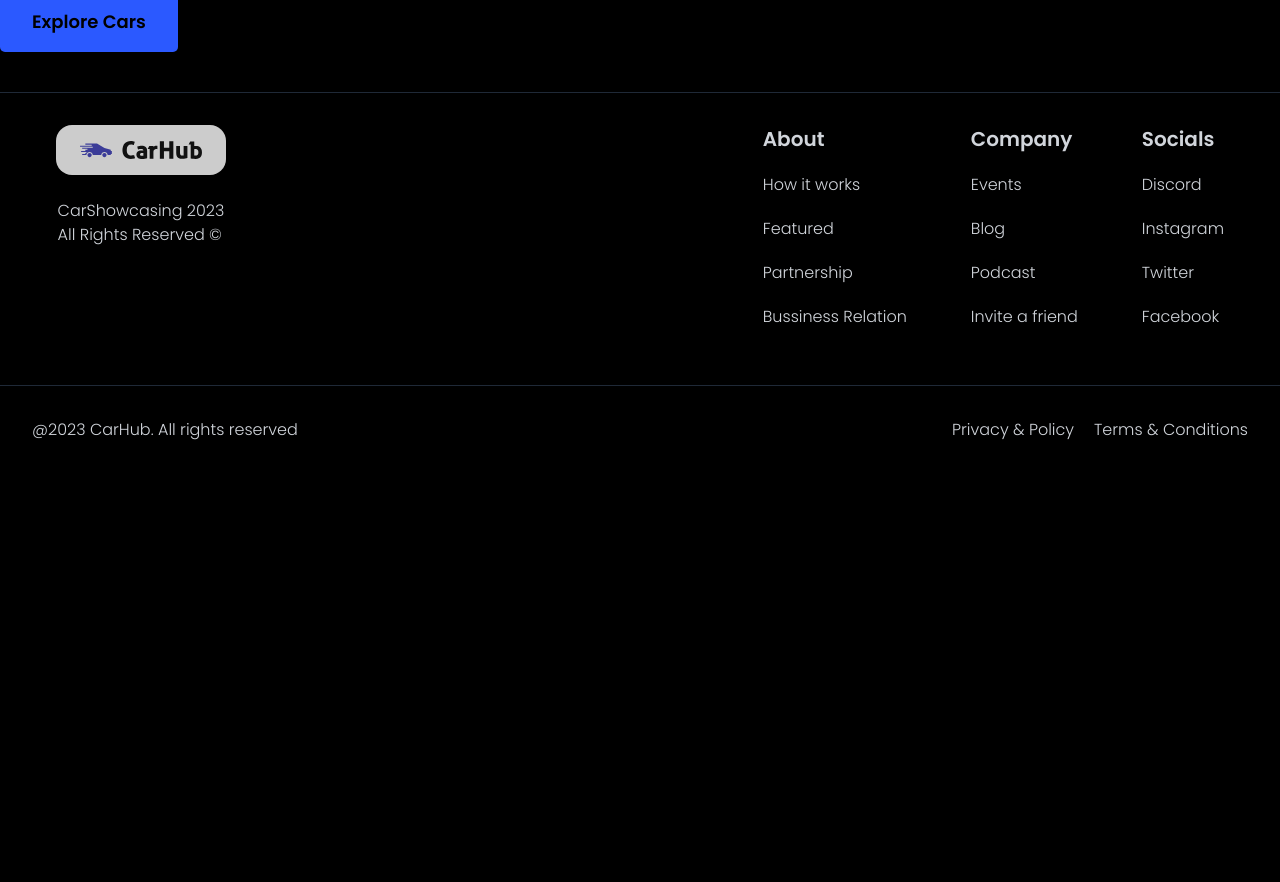
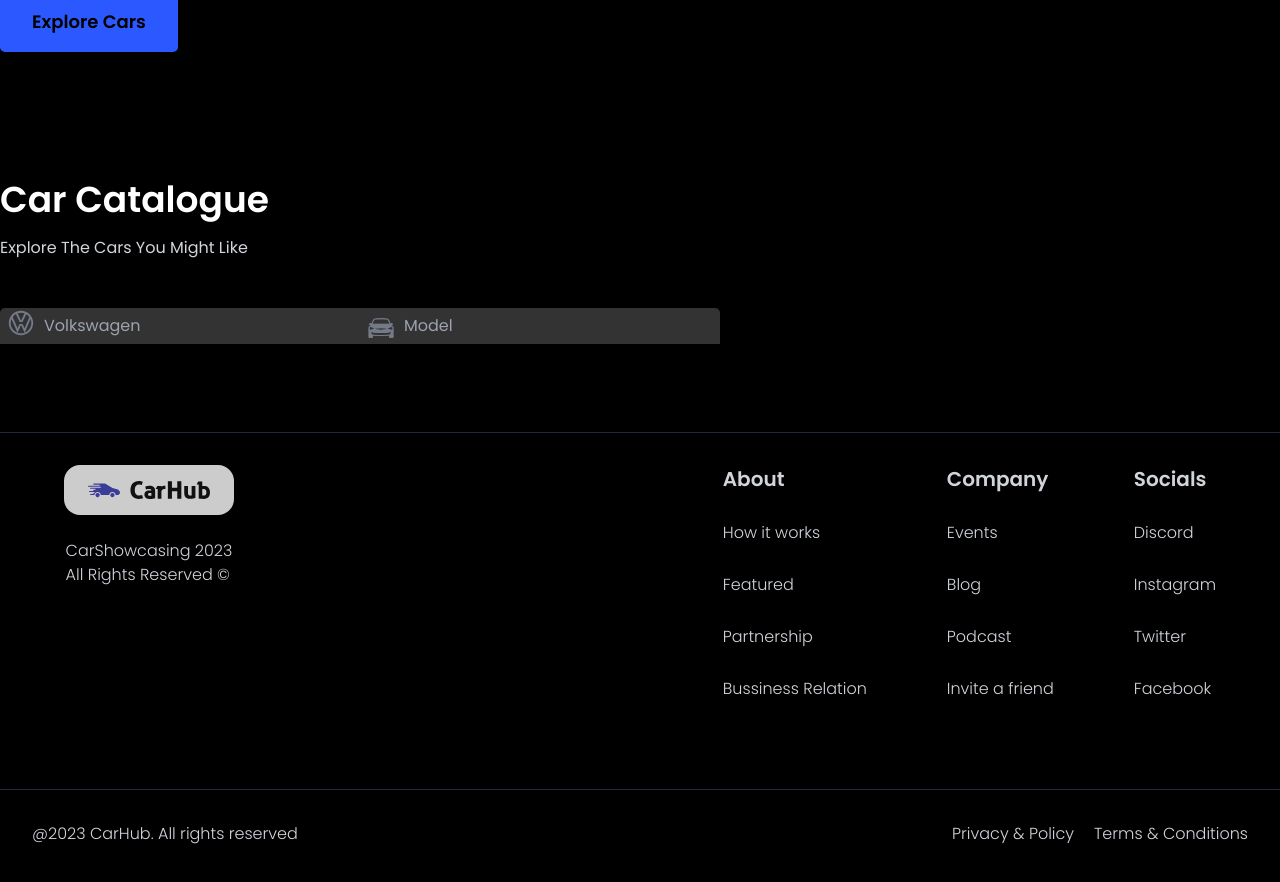
Before and after one commit to mmounib/Car-Showcasing-App, a Next.js app: page / in a window 1280 px wide. Shown: the part 1200-2082 px from the top of the page. Before the commit the page ends 1682 px from the top, so only its background shows below. Built offline with nearby package versions, Linux system fonts and the light colour scheme; a web font is replaced by a local one.

Commit message:
Adding Stuff

```diff
--- a/app/page.tsx
+++ b/app/page.tsx
@@ -1,9 +1,22 @@
-import {HeaderSection} from "@/components/Data";
+import {Filters, HeaderSection, SearchBar} from "@/components/Data";
 
 export default function Home() {
     return (
         <div className="overflow-hidden">
             <HeaderSection/>
+            <div className="mt-32 flex flex-col max-w-[1440px] mx-auto w-full" id="discover">
+                <div className="flex flex-col gap-4 text-white">
+                    <h1 className="text-4xl font-extrabold">Car Catalogue</h1>
+                    <p className="text-gray-300">Explore The Cars You Might Like</p>
+                </div>
+                <div className="my-12 w-full flex justify-between items-center gap-5 flex-wrap">
+                    <SearchBar />
+                    <div className="flex flex-wrap gap-4 justify-start">
+                        <Filters text="fuel"/>
+                        <Filters text="year"/>
+                    </div>
+                </div>
+            </div>
         </div>
     )
 }
--- a/components/Data.ts
+++ b/components/Data.ts
@@ -1,11 +1,17 @@
 import ButtonChanger from "./ButtonChanger";
+import Filters from "./Filters";
 import Footer from "./Footer";
 import HeaderSection from "./HeaderSection";
+import Manufacturer from "./Manufacturer";
 import Navbar from "./Navbar";
+import SearchBar from "./SearchBar";
 
 export {
     HeaderSection,
     ButtonChanger,
     Navbar,
     Footer,
+    SearchBar,
+    Filters,
+    Manufacturer
 }
--- /dev/null
+++ b/components/Filters.tsx
@@ -0,0 +1,10 @@
+
+const Filters = (text:{text: string}) => {
+    return (
+        <div>
+
+        </div>
+    );
+};
+
+export default Filters;
--- a/components/Footer.tsx
+++ b/components/Footer.tsx
@@ -5,7 +5,7 @@ import Link from "next/link";
 const Footer = () => {
     return (
         <footer className="flex flex-col gap-14 items-center max-sm:px-7 my-10 border-t-[1px] border-gray-800">
-            <div className="flex justify-between w-full mt-8 px-14 max-sm:mt-4">
+            <div className="flex justify-between w-full my-8 px-16 max-sm:mt-4">
                 <div className="flex flex-col gap-6 items-center">
                     <Image src="/logo.svg" alt="Logo" width={170} height={170}
                            className="bg-white bg-opacity-80 py-4 px-6 rounded-2xl backdrop-blur-sm"/>
@@ -14,9 +14,9 @@ const Footer = () => {
                         <p>All Rights Reserved ©</p>
                     </div>
                 </div>
-                <div className="flex gap-16 text-gray-300">
+                <div className="flex gap-20 text-gray-300">
                     {footerLinks.map((link) => (
-                        <div key={link.title} className="flex flex-col gap-5">
+                        <div key={link.title} className="flex flex-col gap-7">
                             <h1 className="font-bold text-xl">{link.title}</h1>
                             {link.links.map((lks) => (
                                 <Link key={lks.title} href={lks.url}
@@ -26,7 +26,7 @@ const Footer = () => {
                     ))}
                 </div>
             </div>
-            <div className="flex justify-between w-full pt-8 px-8 items-end border-t-[1px] border-gray-800">
+            <div className="flex justify-between flex-wrap w-full pt-8 px-8 items-end border-t-[1px] border-gray-800">
                 <p className="font-extralight text-gray-300">@2023 CarHub. All rights reserved</p>
                 <div className="font-extralight text-gray-300 flex gap-5">
                     <Link href="/">Privacy & Policy</Link>
--- /dev/null
+++ b/components/Manufacturer.tsx
@@ -0,0 +1,55 @@
+'use client'
+
+import {Combobox, Transition} from '@headlessui/react'
+import Image from "next/image";
+import {Fragment, useState} from "react";
+import {manufacturers} from "@/components/constants";
+
+interface manufacturerProps {
+    manufacturer: string,
+    setManufacturer: (manufacturer: string) => void;
+}
+
+const Manufacturer = ({manufacturer, setManufacturer}: manufacturerProps) => {
+    const [options, setOptions] = useState('')
+
+    const filteredOptions = options === "" ? manufacturers : manufacturers.filter((manu) => manu.toLowerCase().startsWith(options.toLowerCase()))
+    return (
+        <div className="flex ">
+            <Combobox>
+                <div className="relative w-full ">
+                    <Combobox.Button className="text-white absolute pl-1.5">
+                        <Image src='/car-logo.svg' alt="Search" width={30} height={30} className=""/>
+                    </Combobox.Button>
+                    <Combobox.Input
+                        className="pl-11 focus:border-0 focus:outline-0 text-white bg-white bg-opacity-20 py-1.5 rounded-tl-[5px]"
+                        placeholder="Volkswagen" displayValue={(manu: string) => manu}
+                        onChange={(e) => setOptions(e.target.value)}/>
+                    <Transition as={Fragment} leave="transition ease-in duration-150" leaveFrom="opacity-100"
+                                leaveTo="opacity-0" afterLeave={() => setOptions('')}>
+                        <Combobox.Options className="bg-gray-100 bg-opacity-10 text-white rounded-[10px]">
+                            {filteredOptions.map((manu) => (
+                                <Combobox.Option key={manu} value={manu} className="py-2 px-4 hover:bg-gray-800">
+                                    {manu}
+                                </Combobox.Option>
+                            ))}
+                        </Combobox.Options>
+                    </Transition>
+                </div>
+            </Combobox>
+
+            <Combobox>
+                <div className="relative w-full flex items-center">
+                    <Combobox.Button className="text-white absolute pl-1.5">
+                        <Image src='/model-icon.png' alt="Search" width={30} height={30} className=""/>
+                    </Combobox.Button>
+                    <Combobox.Input
+                        className="pl-11 focus:border-0 focus:outline-0 text-white bg-white bg-opacity-20 py-1.5 rounded-tr-[5px]"
+                        placeholder="Model"/>
+                </div>
+            </Combobox>
+        </div>
+    );
+};
+
+export default Manufacturer;
--- a/components/Navbar.tsx
+++ b/components/Navbar.tsx
@@ -12,7 +12,7 @@ const Navbar = () => {
                     <Image src="/logo.svg" alt="Logo" width={200} height={200} className=""/>
                 </Link>
 
-                <button className="font-semibold text-base py-3 px-8 rounded-[5px] bg-primary-blue ">Sign In</button>
+                <button className="font-semibold text-base py-3 px-8 rounded-[5px] text-white bg-primary-blue ">Sign In</button>
             </nav>
         </header>
     );
--- /dev/null
+++ b/components/SearchBar.tsx
@@ -0,0 +1,21 @@
+'use client'
+
+import {Manufacturer} from "@/components/Data";
+import {useState} from "react";
+
+const SearchBar = () => {
+    const [manuf, setManuf] = useState("")
+
+    const handleSearch = () => {
+
+    }
+    return (
+        <form className="flex items-center justify-start max-sm:flex-col w-full relative max-sm:gap-4 max-w-3xl" onSubmit={handleSearch}>
+            <div className="flex-1 max-sm:w-full flex justify-start items-center relative">
+                <Manufacturer manufacturer={manuf} setManufacturer={setManuf}/>
+            </div>
+        </form>
+    );
+};
+
+export default SearchBar;
--- a/package.json
+++ b/package.json
@@ -9,6 +9,7 @@
     "lint": "next lint"
   },
   "dependencies": {
+    "@headlessui/react": "^1.7.17",
     "@types/node": "20.5.9",
     "@types/react": "18.2.21",
     "@types/react-dom": "18.2.7",
```
Also changed, not shown: 1 other file (tests, documents, lock files or other folders).
